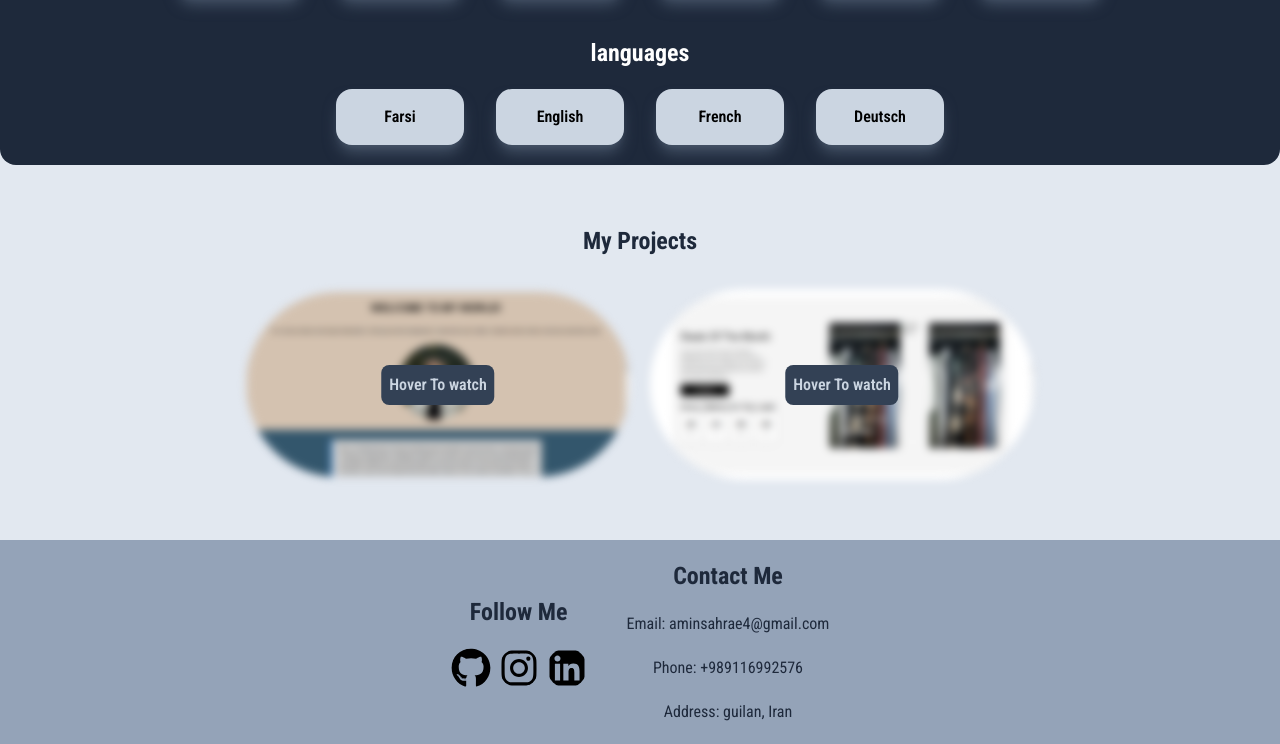
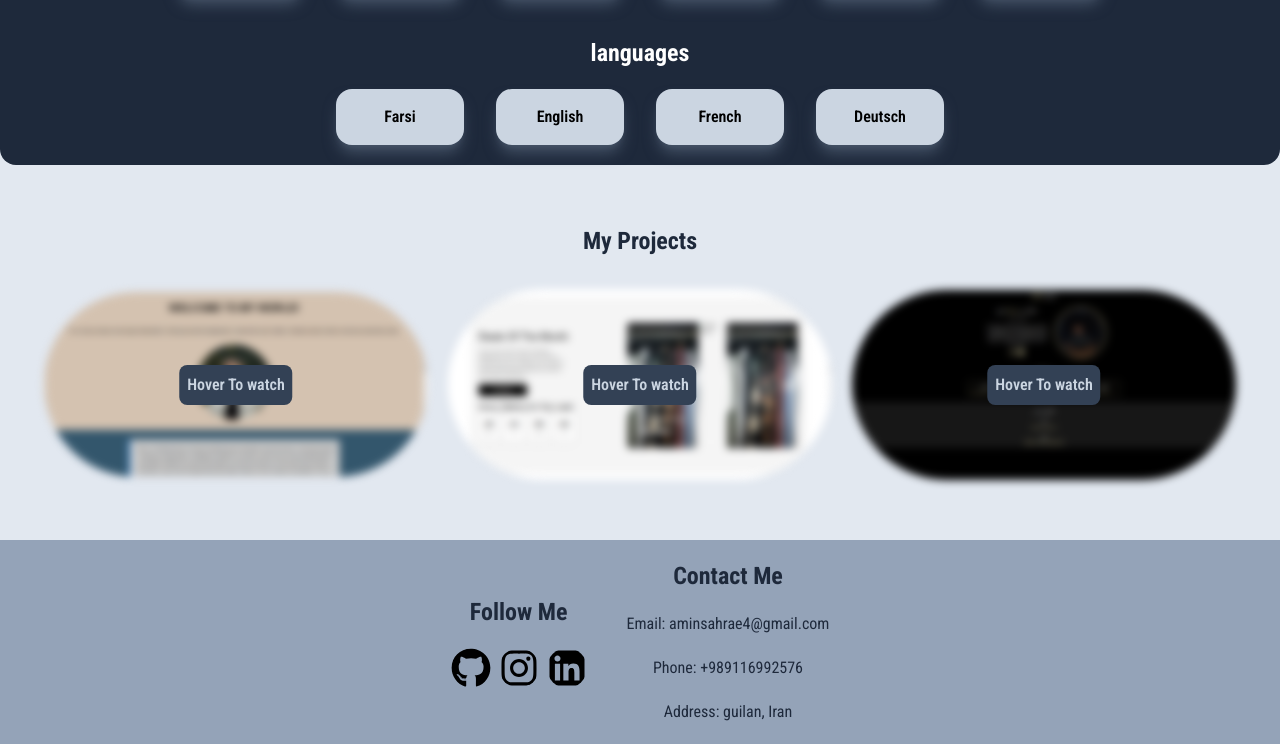
Before and after one commit to Delicato4/MyPortfolio, a website: page index.html in a window 1280 px wide. Shown: the part 679-1423 px from the top of the page. Drawn offline with Linux system fonts and the light colour scheme.

Commit message:
added barista project

```diff
--- a/index.html
+++ b/index.html
@@ -105,15 +105,26 @@
 
         <!-- Second Project -->
         <div class="relative group">
-          <h5 class="absolute top-1/2 left-1/2 -translate-x-1/2 -translate-y-1/2 z-20 bg-slate-700 p-2 rounded-lg text-slate-300 font-semibold text-center transition-opacity duration-300 group-hover:opacity-0">
+          <h5 class="absolute top-1/2 left-1/2 -translate-x-1/2 -translate-y-1/2 z-20 bg-slate-700 p-2 rounded-lg text-slate-300 font-semibold text-center transition-opacity duration-300  group-hover:opacity-0">
             Hover To watch
           </h5>
           <a href="https://delicato4.github.io/store-webapp1/">
             <img src="images/store webapp.png" alt=""
-                 class="blur-sm group-hover:blur-none transition-all duration-300 rounded-full max-w-96 max-h-96"/>
+                 class="blur-sm group-hover:blur-none transition-all duration-300 w-full h-full rounded-full max-w-96 max-h-96"/>
+          </a>
+        </div>
+        <div class="relative group">
+          <h5 class="absolute top-1/2 left-1/2 -translate-x-1/2 -translate-y-1/2 z-20 bg-slate-700 p-2 rounded-lg text-slate-300 font-semibold text-center transition-opacity  duration-300 group-hover:opacity-0">
+            Hover To watch
+          </h5>
+          <a href="https://delicato4.github.io/Barista-Portfolio/">
+            <img src="images/barista portfolio.png" alt=""
+                 class="blur-sm group-hover:blur-none transition-all duration-300 w-full h-full rounded-full max-w-96 max-h-96"/>
           </a>
         </div>
       </div>
+
+
     </div>
 
     <!-- Footer -->
```
Also changed, not shown: images/barista portfolio.png (added).
